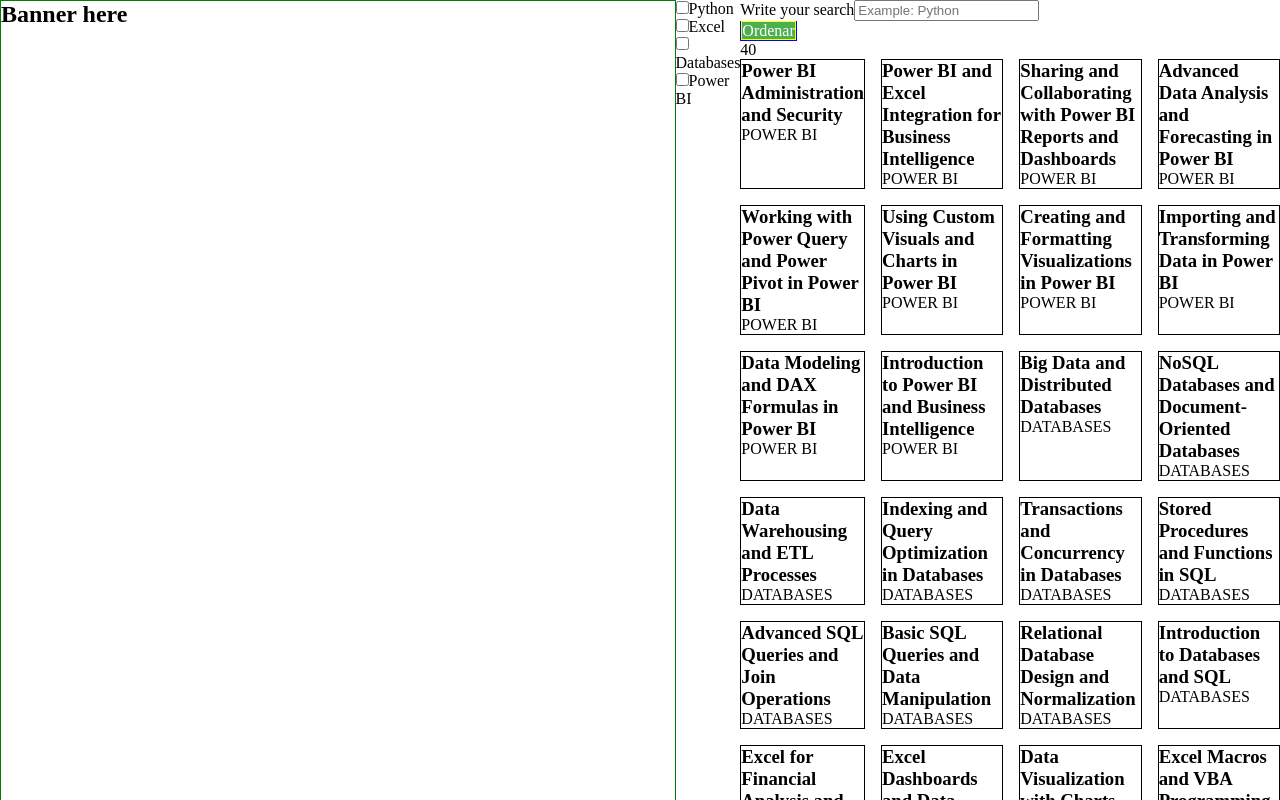
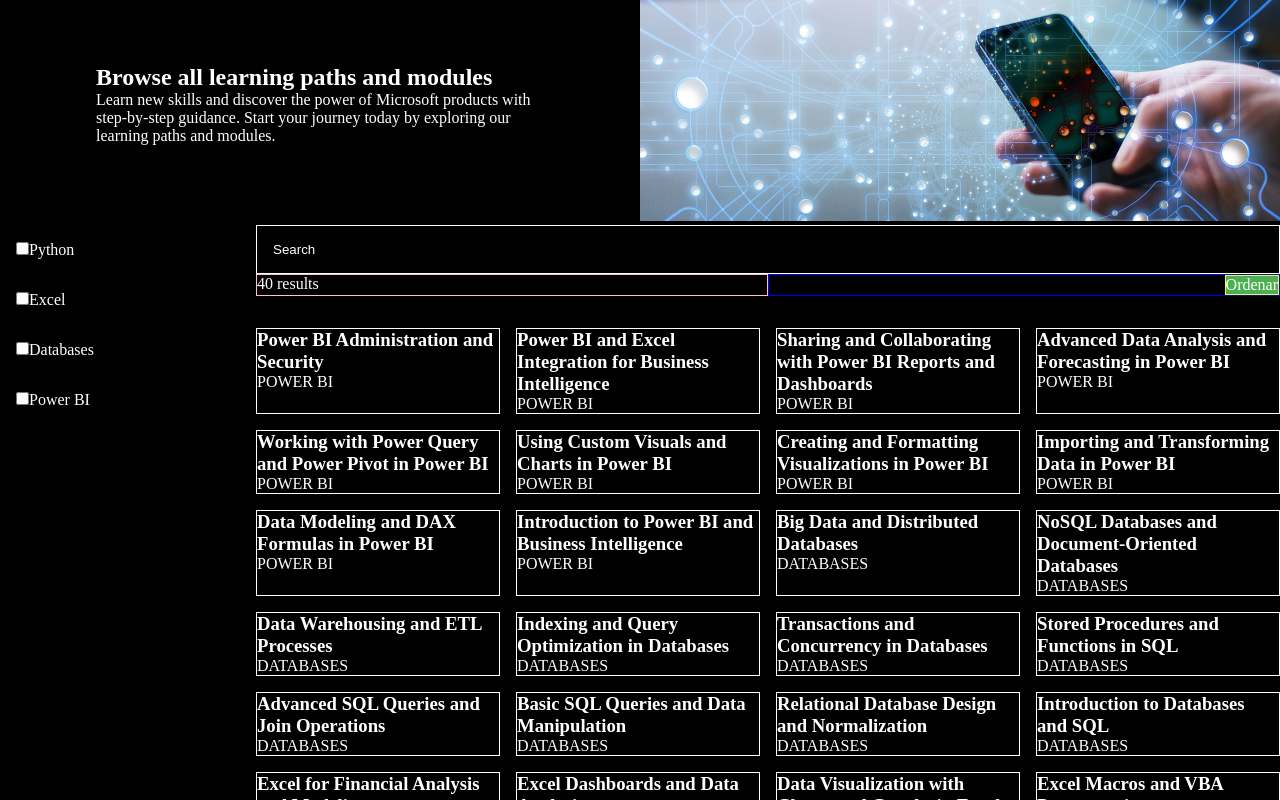
Before and after one commit to SandroSimonOre/demo-search-filter-sort, a React (Vite) app: page / in a window 1280 px wide. Shown: the top 800 px of the page. Built offline with nearby package versions, Linux system fonts and the light colour scheme.

Commit message:
restructure files, add banner

```diff
--- a/src/App.jsx
+++ b/src/App.jsx
@@ -1,15 +1,11 @@
 import { useEffect, useState } from 'react'
+import { Banner } from './components/Banner';
+import { List } from './components/List';
+import { Filter } from './components/Filter';
 import {courses} from './data/courses'
-import styles from './App.module.scss'
+import styles from './styles/App.module.scss'
 
 export default function App() {
-
-  const checkList = [
-    {id: 'python', caption: 'Python'},
-    {id: 'excel', caption: 'Excel'},
-    {id: 'databases', caption: 'Databases'},
-    {id: 'powerbi', caption: 'Power BI'}
-  ];
 
   const [order, setOrder] = useState('')
   const [searchTerm, setSearchTerm] = useState('')
@@ -64,32 +60,26 @@
 
   return (
     <div className={styles.App}>
+
       <section className={styles.header}>
-        <h1>Banner here</h1>
+        <Banner />
       </section>
 
       <section className={styles.sidebar}>
-          {
-            checkList.map(e => (
-              <div key={e.id} onChange={handleCheck}>
-                <input value={e.id} type="checkbox" />
-                <span>{e.caption}</span>
-              </div>
-            ))
-          }
-        </section>
+        <Filter handler={handleCheck} />
+      </section>
 
       <section className={styles.main}>
 
+        <div className={styles.search}>
+          <input onChange={ handleChange } type="text" id="searchTerm" placeholder="Search" />
+        </div>
 
+        <div className={styles.results}>
+          <p>{`${data.length} results ${searchTerm ? 'for ' + searchTerm : ''}`}</p>
+        </div>
 
-        <div className=''>
-          <div>
-            <label htmlFor="searchTerm">Write your search</label>
-            <input onChange={ handleChange /* e => setSearchTerm(e.target.value) */} type="text" id="searchTerm" placeholder="Example: Python" />
-          </div>
-
-          <div className={styles.dropdown}>
+        <div className={styles.dropdown}>
             <span>Ordenar</span>
             <ul className={styles.menu}>
               <li onClick={() => setOrder('titleAsc')}>Alphabetical (A-Z)</li>
@@ -97,22 +87,14 @@
               <li onClick={() => setOrder('newest')}>Newest</li>
               <li onClick={() => setOrder('oldest')}>Oldest</li>
             </ul>
-          </div>
+        </div>
 
-          <p>{data.length}</p>
+        <div className={styles.list}>
+          <List data={data} />
+        </div>
 
-          <div className={styles.list}>
-            {
-              data.map(c => (
-                <div key={c.id} className={styles.card}>
-                  <h3>{c.title}</h3>
-                  <p>{c.categoryName.toUpperCase()}</p>
-                </div>
-              ))
-            }
-          </div>
-        </div>
       </section>
+
     </div>
   )
 }
--- a/src/App.module.scss
+++ /dev/null
@@ -1,80 +0,0 @@
-.App {
-
-    display: flex;
-
-    .header {
-        width: 100%;
-        border: solid green 1px;
-    }
-
-    .main {
-        display: flex;
-        width: 80%;
-    }
-
-    .sidedar {
-        width: 15%;
-    }
-}
-
-
-
-.list {
-    display: grid;
-    gap: 1rem;
-    grid-template-columns: repeat(4, 1fr);
-}
-
-.list .card {
-    border: solid 1px black;
-}
-
-.checksContainer {
-    display: flex;
-    flex-direction: column;
-    width: 20%;
-}
-
-.dropdown {
-    position: relative;
-    display: inline-block;
-    border: solid blue 1px;
-}
-
-.dropdown span {
-    background-color: #4CAF50;
-    color: white;
-    font-size: 16px;
-    border: solid yellow 1px;
-    cursor: pointer;
-}
-
-.menu {
-    display: none;
-    position: absolute;
-    background-color: #f9f9f9;
-    min-width: 160px;
-    box-shadow: 0px 8px 16px 0px rgba(0,0,0,0.2);
-    padding: 0;
-    z-index: 1;
-    list-style: none;
-    border: solid red 1px;
-}
-
-.menu li {
-    color: black;
-    padding: 12px 16px;
-    text-decoration: none;
-    display: block;
-    width: 100%;
-}
-
-.menu li:hover {
-    background-color: #f1f1f1
-}
-
-.dropdown:hover .menu {
-    display: block;
-    cursor: pointer;
-
-}
--- a/src/components/Banner.jsx
+++ b/src/components/Banner.jsx
@@ -0,0 +1,19 @@
+import styles from '../styles/Banner.module.scss'
+
+export const Banner = () => {
+    return (
+        <div className={styles.Banner}>
+            <div className={styles.text}>
+                <h1>
+                    Browse all learning paths and modules
+                </h1>
+                <p>
+                    Learn new skills and discover the power of Microsoft products with step-by-step guidance. Start your journey today by exploring our learning paths and modules.
+                </p>
+            </div>
+            <div className={styles.illustration}>
+                <img src="/banner.jpg" alt="" />
+            </div>
+        </div>
+    )
+}
--- a/src/components/Filter.jsx
+++ b/src/components/Filter.jsx
@@ -1,17 +1,24 @@
-export function Filter (categories) {
+import styles from '../styles/Filter.module.scss'
 
-    return (
-        <section className="flex flex-col border h-full w-1/5">
+const checkList = [
+  {id: 'python', caption: 'Python'},
+  {id: 'excel', caption: 'Excel'},
+  {id: 'databases', caption: 'Databases'},
+  {id: 'powerbi', caption: 'Power BI'}
+];
 
-        <div className="">
-            {categories.map((item) => (
-              <div key={item.id}>
-                <input value={item.id} type="checkbox" onChange={handleCheck} />
-                <span>{item.title}</span>
-              </div>
-            ))}
-        </div>
 
-      </section>
-    )
+export const Filter = ({handler}) => {
+  return (
+    <div className={styles.filter}>
+      {
+        checkList.map(e => (
+          <label key={e.id} onChange={handler} className={styles.menuItem}>
+            <input value={e.id} type="checkbox" />
+            {e.caption}
+          </label>
+        ))
+      }
+    </div>
+  )
 }
--- a/src/components/List.jsx
+++ b/src/components/List.jsx
@@ -0,0 +1,16 @@
+import styles from '../styles/List.module.scss'
+
+export const List = ({data}) => {
+    return (
+        <div className={styles.list}>
+            {
+                data.map(c => (
+                <div key={c.id} className={styles.card}>
+                    <h3>{c.title}</h3>
+                    <p>{c.categoryName.toUpperCase()}</p>
+                </div>
+                ))
+            }
+        </div>
+    )
+}
--- a/src/main.jsx
+++ b/src/main.jsx
@@ -1,7 +1,7 @@
 import React from 'react'
 import ReactDOM from 'react-dom/client'
 import App from './App'
-import './index.scss'
+import './styles/index.scss'
 
 
 ReactDOM.createRoot(document.getElementById('root')).render(
--- /dev/null
+++ b/src/styles/App.module.scss
@@ -0,0 +1,99 @@
+.App {
+
+    display: flex;
+    flex-wrap: wrap;
+    background-color: black;
+    color: white;
+    //height: 100vh;
+
+    .header {
+        width: 100%;
+        //border: solid green 1px;
+    }
+
+    .sidebar {
+        width: 20%;
+    }
+
+    .main {
+
+        display: flex;
+        width: 80%;
+        flex-wrap: wrap;
+
+        .search {
+            width: 100%;
+
+            input {
+                width: 100%;
+                background-color: black;
+                padding: 1rem;
+                color: white;
+                border: solid white 1px;
+                outline: none;
+
+                &::placeholder {
+                    color: white;
+                }
+            }
+        }
+
+        .results {
+            width: 50%;
+            border: solid pink 1px;
+        }
+
+        .dropdown {
+            width: 50%;
+            position: relative;
+            display: flex;
+            justify-content: end;
+            border: solid blue 1px;
+
+            span {
+                background-color: #4CAF50;
+                color: white;
+                font-size: 16px;
+                border: solid yellow 1px;
+                cursor: pointer;
+
+                /* &:hover + .menu {
+                    display: block;
+                    cursor: pointer;
+                } */
+            }
+
+            .menu {
+                display: none;
+                position: absolute;
+                background-color: #f9f9f9;
+                min-width: 160px;
+                box-shadow: 0px 8px 16px 0px rgba(0,0,0,0.2);
+                padding: 0;
+                z-index: 1;
+                list-style: none;
+                border: solid red 1px;
+
+                li {
+                    color: black;
+                    padding: 12px 16px;
+                    text-decoration: none;
+                    display: block;
+                    width: 100%;
+
+                    &:hover {
+                        background-color: #f1f1f1
+                    }
+                }
+            }
+
+            &:hover .menu {
+                display: block;
+                cursor: pointer;
+            }
+        }
+
+
+    }
+
+}
--- /dev/null
+++ b/src/styles/Banner.module.scss
@@ -0,0 +1,16 @@
+.Banner {
+    display: flex;
+
+    .text {
+        width: 50%;
+        padding: 4rem 6rem;
+    }
+
+    .illustration {
+        width: 50%;
+
+        img {
+            width: 100%;
+        }
+    }
+}
--- /dev/null
+++ b/src/styles/Filter.module.scss
@@ -0,0 +1,13 @@
+.filter {
+
+    display: flex;
+    flex-direction: column;
+
+    .menuItem {
+        padding: 1rem;
+
+        input::before {
+            background-color: yellow;
+        }
+    }
+}
--- /dev/null
+++ b/src/styles/List.module.scss
@@ -0,0 +1,10 @@
+.list {
+    width: 100%;
+    display: grid;
+    gap: 1rem;
+    grid-template-columns: repeat(4, 1fr);
+    padding: 2rem 0;
+    .card {
+        border: solid 1px white;
+    }
+}
```
Also changed, not shown: public/banner.jpg (added), public/banner.svg (added), src/styles/index.scss (renamed from src/index.scss).
